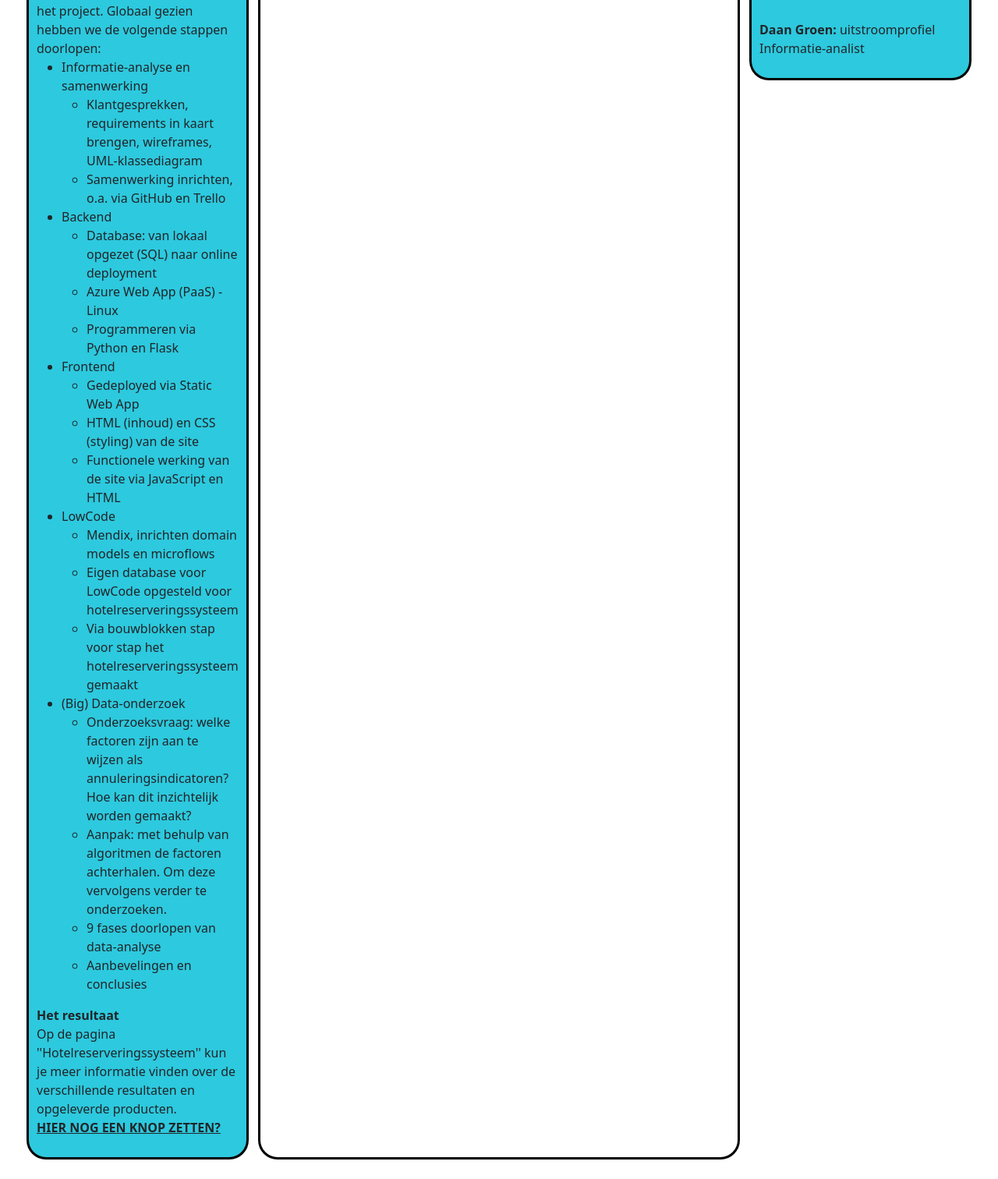
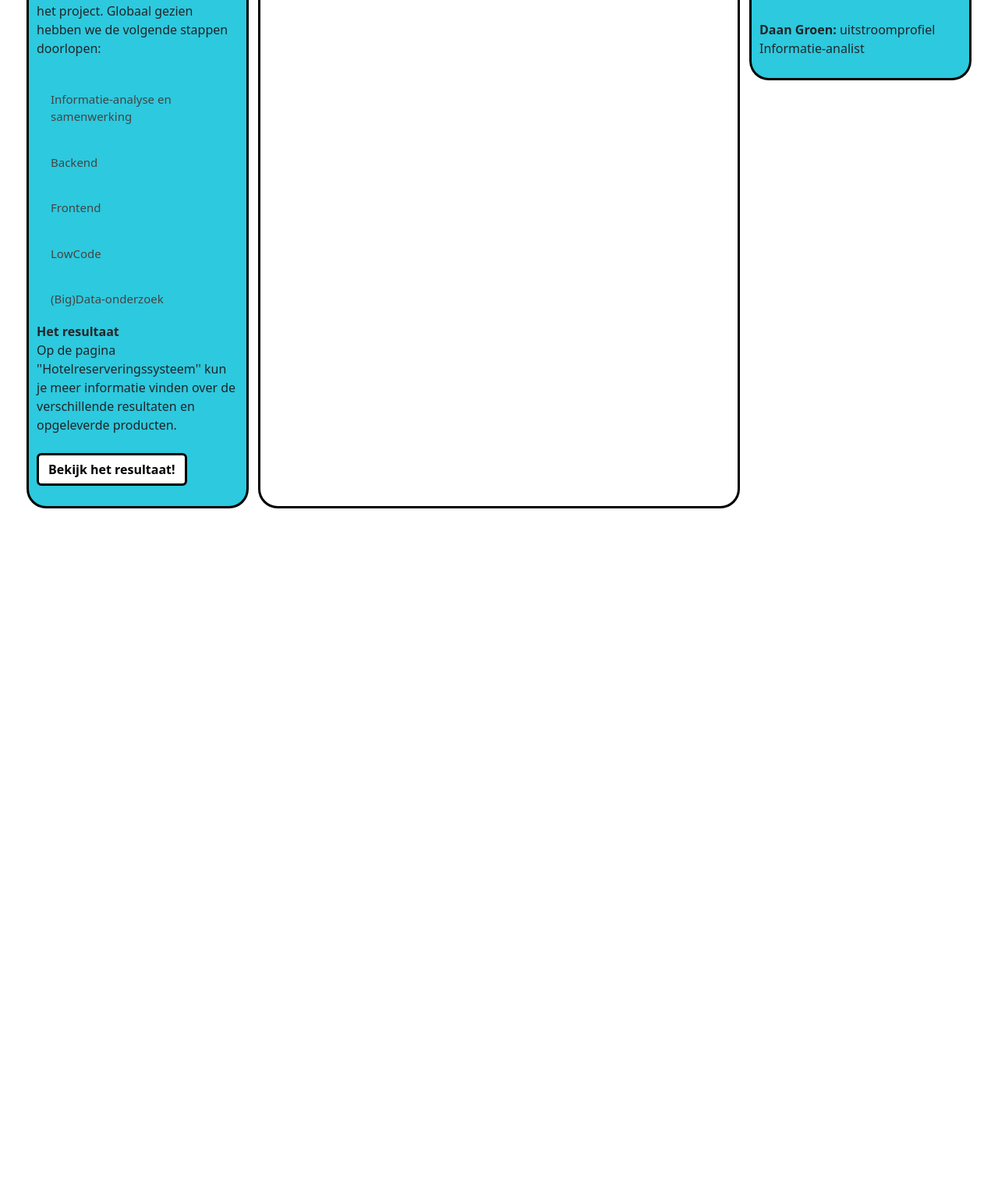
Before and after one commit to MrMibsen/YCGen2301-InteractieveCV, a PHP site: page / in a window 1280 px wide. Shown: the part 928-2440 px from the top of the page at 78% size. After the commit the page ends 1580 px from the top, so only its background shows below. Run offline with PHP 8.4, Linux system fonts and the light colour scheme.

Commit message:
wijzingen blok project op index

```diff
--- a/index.html
+++ b/index.html
@@ -36,48 +36,63 @@
             </h7><br>
             <h7><b>Het proces: van scratch naar product</b></h7><br>
             <h7>
-              Vanuit de verschillende projectrollen zijn we gestart met het project. Globaal gezien hebben we de volgende stappen doorlopen: <br>
-              <ul>
-                <li>Informatie-analyse en samenwerking</li>
+              Vanuit de verschillende projectrollen zijn we gestart met het project. Globaal gezien hebben we de volgende stappen doorlopen: <br><br>
+              <button type="button" class="collapsible"> Informatie-analyse en samenwerking </button>
+              <div class="content">
+              <p>
                 <ul>
                   <li>Klantgesprekken, requirements in kaart brengen, wireframes, UML-klassediagram</li>
                   <li>Samenwerking inrichten, o.a. via GitHub en Trello</li>
                 </ul>
-
-                <li>Backend</li>
+              </p>
+              </div>
+              <button type="button" class="collapsible">Backend</button>
+              <div class="content">
+              <p>
                 <ul>
                   <li>Database: van lokaal opgezet (SQL) naar online deployment</li>
                   <li>Azure Web App (PaaS) - Linux</li>
                   <li>Programmeren via Python en Flask</li>
                 </ul>
-
-                <li>Frontend</li>
+              </p>
+              </div>
+              <button type="button" class="collapsible">Frontend</button>
+              <div class="content">
+              <p>
                 <ul>
-                    <li>Gedeployed via Static Web App</li>
+                  <li>Deployment via Static Web App</li>
                   <li>HTML (inhoud) en CSS (styling) van de site</li>
-                    <li>Functionele werking van de site via JavaScript en HTML</li>
+                  <li>Interactiviteit van de site ingebouwd via JavaScript</li>
                 </ul>
-
-                <li>LowCode</li>
+              </p>
+              </div>
+              <button type="button" class="collapsible">LowCode</button>
+              <div class="content">
+              <p>
                 <ul>
                   <li>Mendix, inrichten domain models en microflows</li>
                   <li>Eigen database voor LowCode opgesteld voor hotelreserveringssysteem</li>
                   <li>Via bouwblokken stap voor stap het hotelreserveringssysteem gemaakt</li>
               </ul>
-
-                <li>(Big) Data-onderzoek</li>
+              </p>
+              </div>
+              <button type="button" class="collapsible">(Big)Data-onderzoek</button>
+              <div class="content">
+              <p>
                 <ul>
                   <li>Onderzoeksvraag: welke factoren zijn aan te wijzen als annuleringsindicatoren? Hoe kan dit inzichtelijk worden gemaakt?</li>
                   <li>Aanpak: met behulp van algoritmen de factoren achterhalen. Om deze vervolgens verder te onderzoeken.</li>
                   <li>9 fases doorlopen van data-analyse</li>
                   <li>Aanbevelingen en conclusies</li>
               </ul>
+              </p>
+              </div>
               </ul>
 
-            </h7>
+            </h7><br>
             <h7><b>Het resultaat</b></h7><br>
-            Op de pagina ''Hotelreserveringssysteem'' kun je meer informatie vinden over de verschillende resultaten en opgeleverde producten.<br>
-            <b><u>HIER NOG EEN KNOP ZETTEN? </u></b>
+            Op de pagina ''Hotelreserveringssysteem'' kun je meer informatie vinden over de verschillende resultaten en opgeleverde producten.<br><br>
+            <a href="hotelprojectpagina.html"><button type="button" class="btn btn-primary" id="resultaatknop"><b>Bekijk het resultaat!</b></button></a>
             </h7>
           </p>
         </div>
@@ -131,6 +146,24 @@
       </div>
     </div>
   </div>
+  </body>
 
-  </body>
+  <script>
+    var coll = document.getElementsByClassName("collapsible");
+    var i;
+
+    for (i = 0; i < coll.length; i++) {
+      coll[i].addEventListener("click", function() {
+        this.classList.toggle("active");
+        var content = this.nextElementSibling;
+        if (content.style.display === "block") {
+          content.style.display = "none";
+        } else {
+          content.style.display = "block";
+        }
+      });
+    }
+  </script>
+
+  <script src="https://cdn.jsdelivr.net/npm/bootstrap@5.3.0-alpha1/dist/js/bootstrap.bundle.min.js" integrity="sha384-w76AqPfDkMBDXo30jS1Sgez6pr3x5MlQ1ZAGC+nuZB+EYdgRZgiwxhTBTkF7CXvN" crossorigin="anonymous"></script>
 </html>
--- a/main.css
+++ b/main.css
@@ -39,3 +39,39 @@
     border-width: 3px;
     border-color: black;
 }
+
+.collapsible {
+    background-color: #2dc9de;
+    color: #444;
+    cursor: pointer;
+    padding: 18px;
+    width: 100%;
+    text-align: left;
+    font-size: 15px;
+    border: 2px;
+}
+
+/* Add a background color to the button if it is clicked on (add the .active class with JS), and when you move the mouse over it (hover) / */
+.active, .collapsible:hover {
+    background-color: #ccc;
+  }
+
+  /* / Style the collapsible content. Note: hidden by default */
+  .content {
+    padding: 0 18px;
+    display: none;
+    overflow: hidden;
+    background-color: #ffffff;
+  }
+
+  .qualities-section {
+    text-align: center;
+  }
+
+  #resultaatknop{
+    background-color:#ffffff;
+    color: black;
+    border-color: black;
+    border-width: 3px;
+
+  }
```
Also changed, not shown: hotelprojectpagina.html (added, +12 -0 lines). Lines whose indentation alone changed are shown as unchanged.
